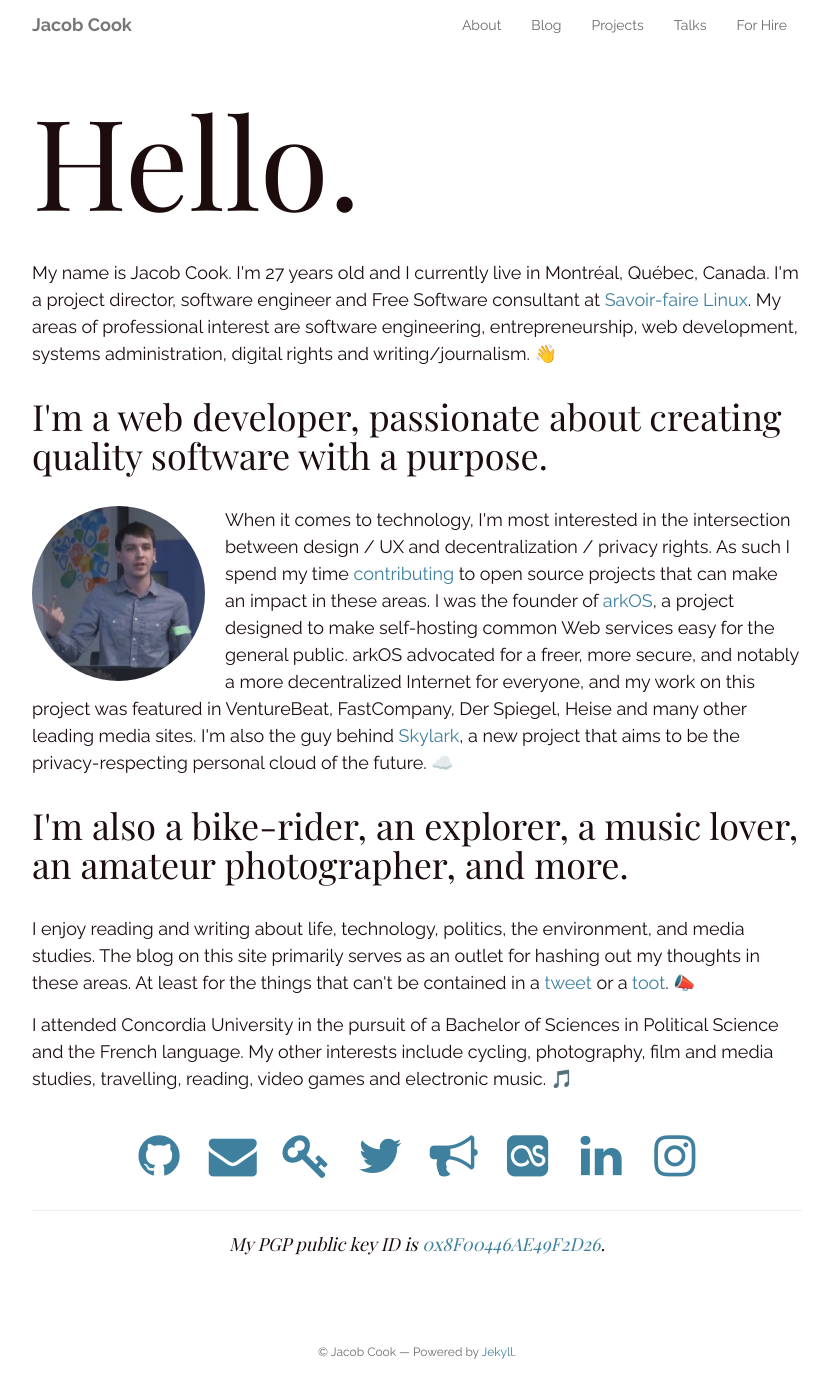
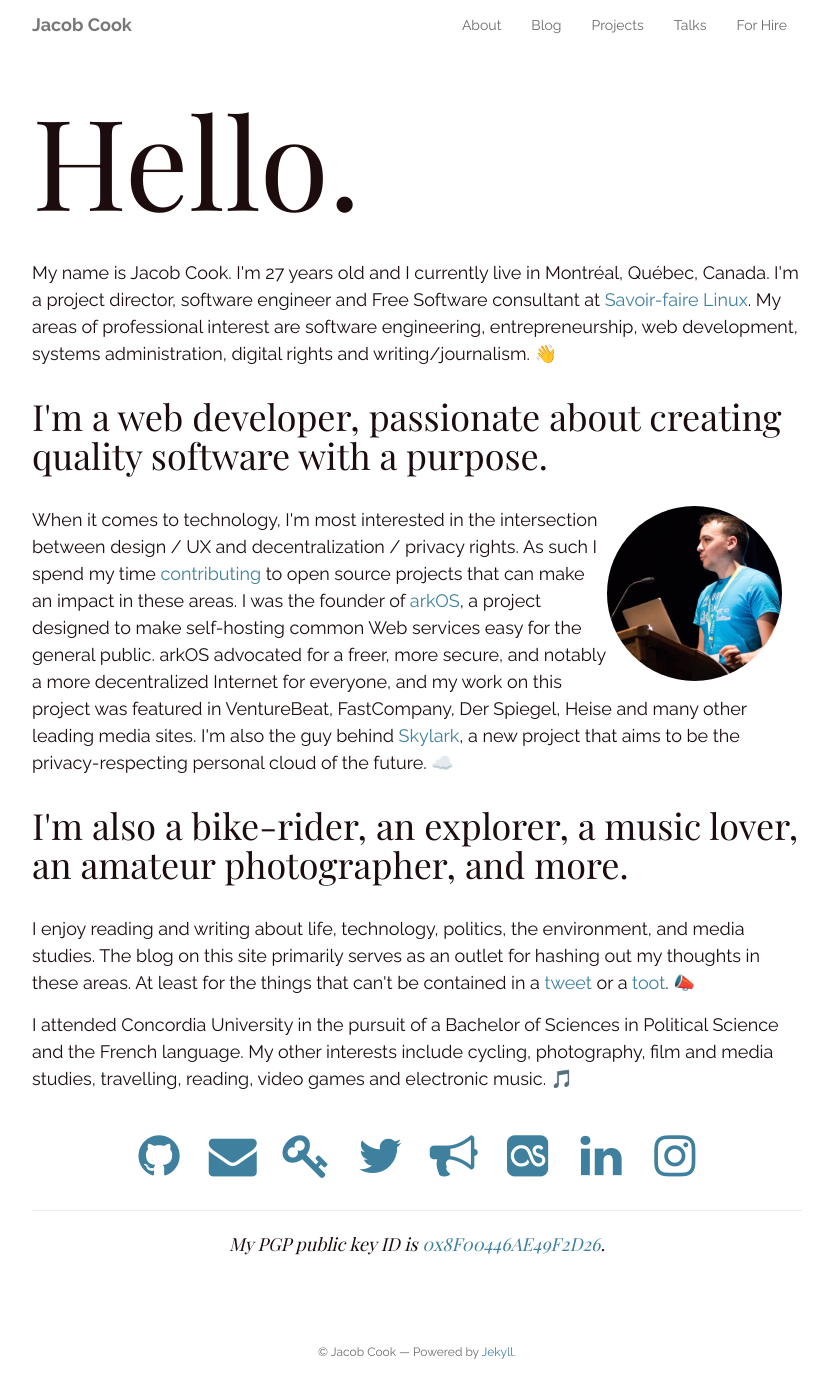
Before and after one commit to peakwinter/peakwinter.net, a Jekyll site: the page built from about.html, in a window 1280 px wide. Shown: the whole page, without its empty margins (223-1053 px from the left). Built offline with Jekyll 4.4.1, drawn with Linux system fonts in a browser that asks for light colours; nearby versions of some CDN libraries.

Commit message:
Update about avatar

```diff
--- a/static/css/main.css
+++ b/static/css/main.css
@@ -236,7 +236,7 @@ blockquote > small {
 }
 
 .jc-about-avatar {
-  float: left;
+  float: right;
   max-height: 175px;
   margin: 0 20px 10px 0;
 }
--- a/talks.html
+++ b/talks.html
@@ -34,7 +34,7 @@ title: Talks and Interviews
       &mdash; Interviewed by <a href="http://montrealsauce.com/">Montreal Sauce</a> podcast, July 10 2014, via livestream. Spoke about arkOS, online privacy, and a wide variety of subjects.
     </p>
 		<p class="jc-talk">
-			<i class="fa fa-youtube-play"></i>&nbsp;&nbsp;<strong><a href="https://www.youtube.com/watch?v=B_k6tkPB44A">Redecentralize #05: Jacob Cook &mdash; arkOS</a></strong>
+			<i class="fa fa-star"></i>&nbsp;&nbsp;<strong><a href="https://www.youtube.com/watch?v=B_k6tkPB44A">Redecentralize #05: Jacob Cook &mdash; arkOS</a></strong>
 			&mdash; Interviewed by <a href="http://redecentralize.org/interviews/2013/09/13/05-jacob-arkos.html">Redecentralize</a>, September 9 2013, via livestream. A brief introduction of arkOS: "An easy to use simple operating system and software stack for self-hosting in an intuitive way. Just install on a Raspberry Pi and you have your very own server ready to manage services and store data locally to keep it secure, private and not powering targeted adverts from big corporations."
 		</p>
     <hr />
```
Also changed, not shown: static/img/profile.jpg.
